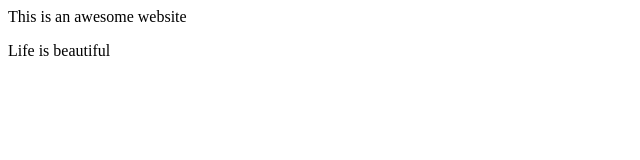
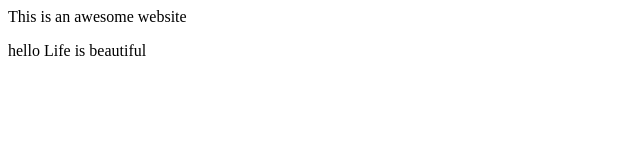
Before and after one commit to izikmartins/MyDemoWebsite, a plain HTML site: page index.html in a window 1280 px wide. Shown: the full height of the page, 0-640 px from the left. Drawn offline with Linux system fonts and the light colour scheme.

Commit message:
added hello to <p> tag

```diff
--- a/index.html
+++ b/index.html
@@ -6,5 +6,5 @@
 <head>
 This is an awesome website
 </head>
-<p> Life is beautiful</p>
+<p> hello  Life is beautiful</p>
 </html>
```
